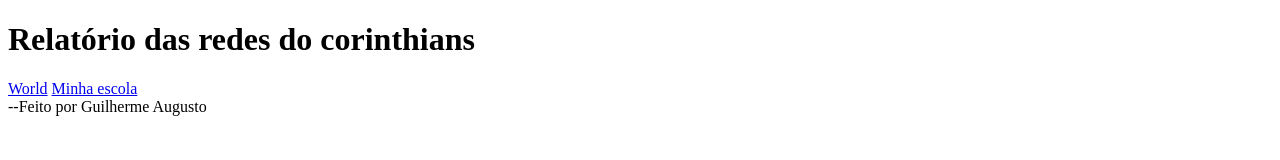
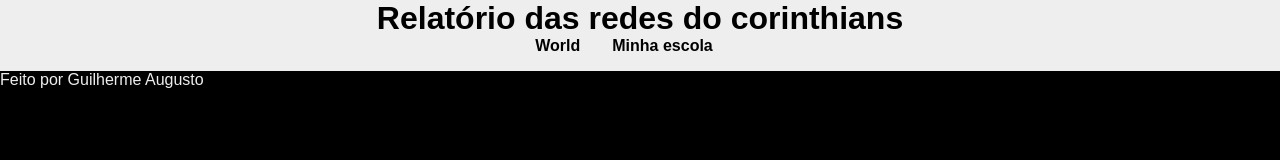
Before and after one commit to meclovin22/3f-2ndo-proj, a plain HTML site: page index.html in a window 1280 px wide. Drawn offline with Linux system fonts and the light colour scheme.

Commit message:
Add files via upload

```diff
--- a/index.html
+++ b/index.html
@@ -5,6 +5,7 @@
     <meta http-equiv="X-UA-Compatible" content="IE=edge">
     <meta name="viewport" content="width=device-width, initial-scale=1.0">
     <title>Memphis Depay</title>
+    <link rel="stylesheet" href="style.css">
 </head>
 <body>
     <header>
@@ -19,7 +20,7 @@
 
    </main>
     <footer>
-     --Feito por Guilherme Augusto
+     Feito por Guilherme Augusto
     </footer>
 
 
--- a/style.css
+++ b/style.css
@@ -3,3 +3,54 @@
     --cor-primaria: #EEEEEE;
     --cor-secundaria: #D72323;
 }
+
+nav{
+    display: flex;
+    justify-content: center;
+    font-weight: 700;
+}
+
+*{
+    margin: 0;
+    padding: 0;
+
+}
+body{
+    background-color: var(--cor-de-fundo);
+    color: var(--cor-primaria) ;
+    height: 100vh;
+    font-family: Arial, Helvetica, sans-serif;
+}
+
+
+header{
+  background-color: var(--cor-primaria);
+  text-align: center;
+
+}
+
+h1{
+    color: var(--cor-de-fundo);
+    font-size: 2rem;
+    font-weight: 700;
+
+}
+
+nav a{
+    text-decoration: none;
+    color: var(--cor-de-fundo);
+    margin: 0 2rem 1rem 0;
+    font-size: 1,2rem;
+
+}
+
+footer{
+    color: var(--cor-primaria);
+}
+
+
+nav a:hover{
+text-decoration: underline;
+
+
+}
```
